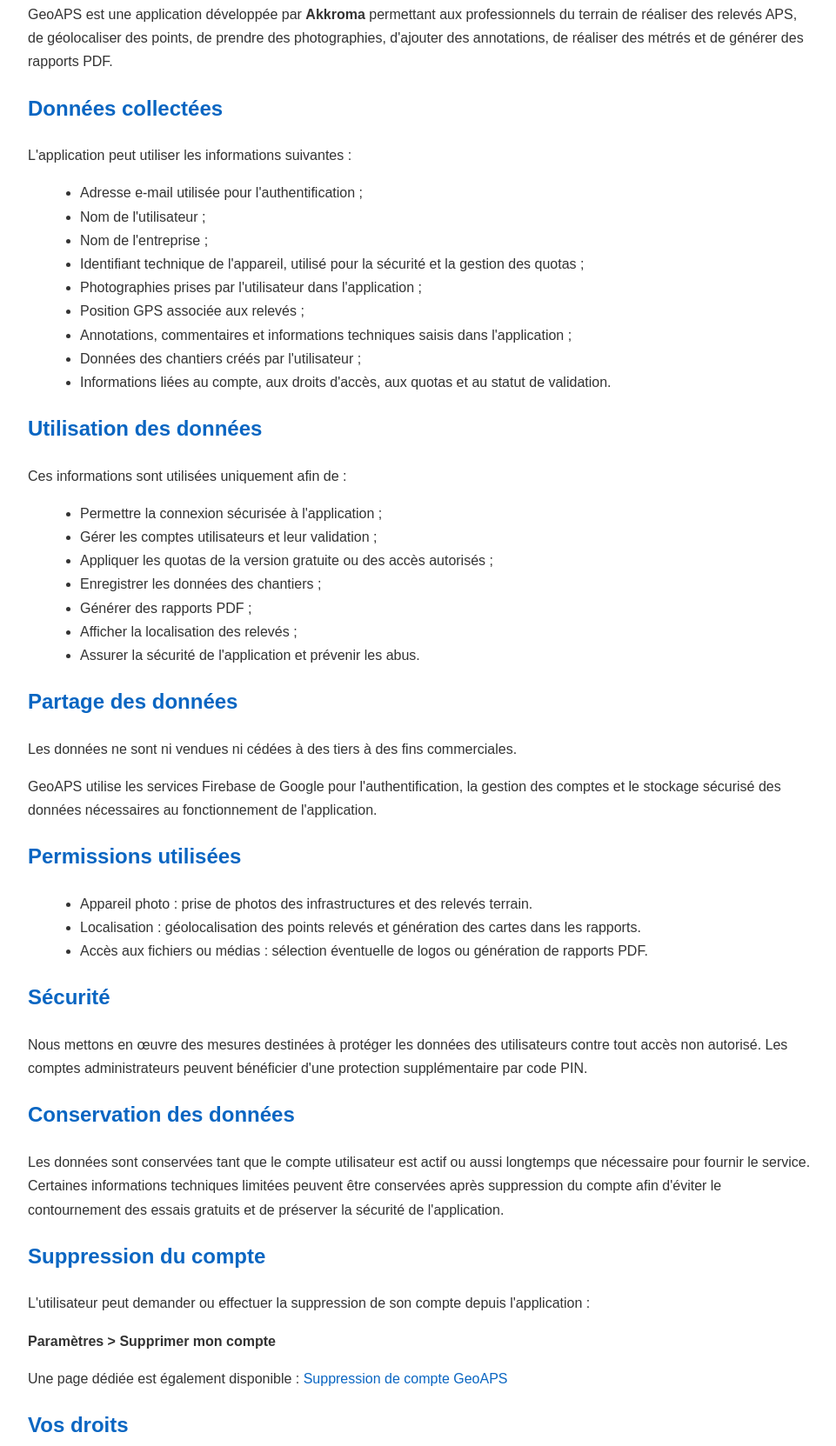
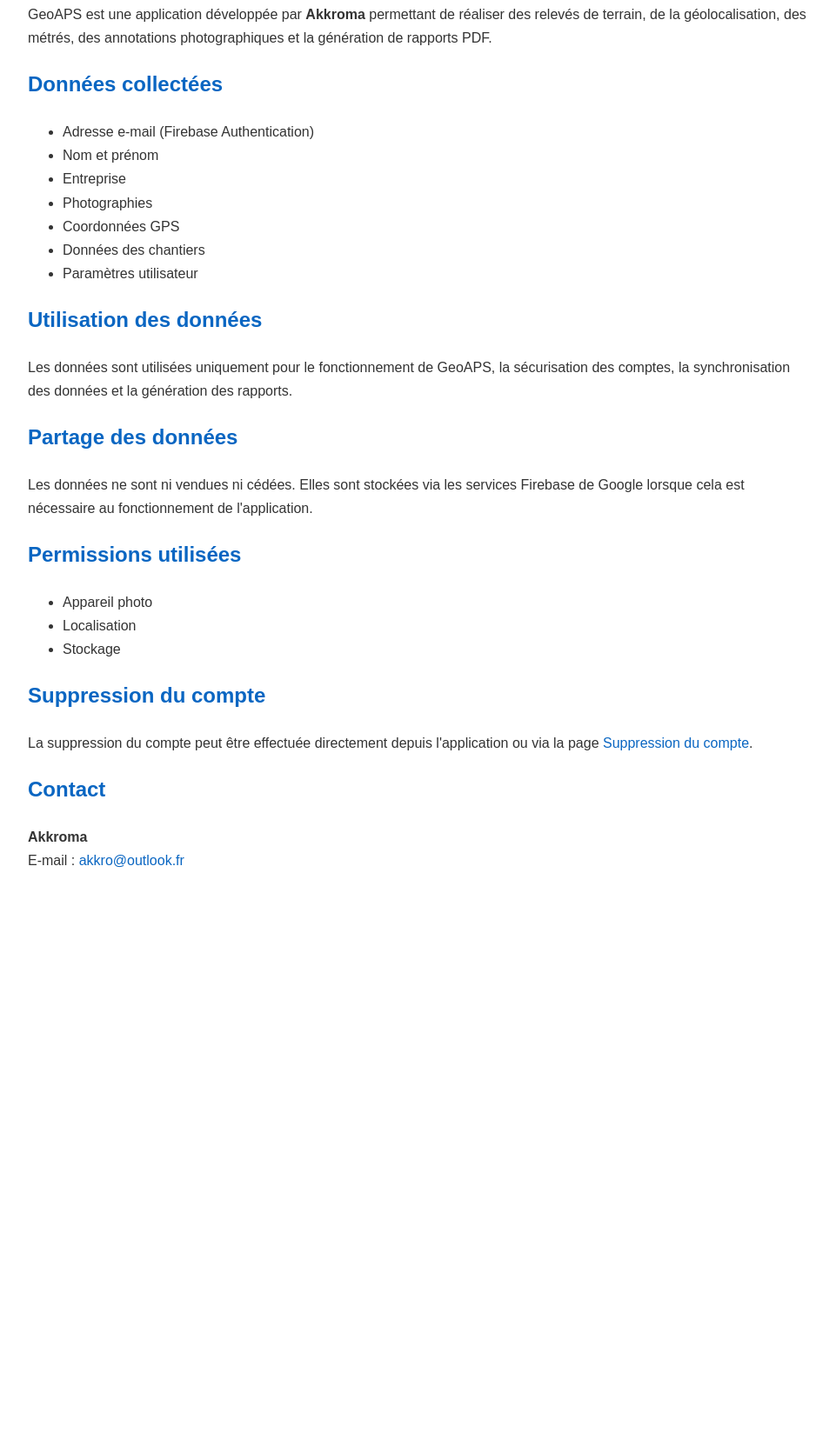
Before and after one commit to tristanmantin-ship-it/GeoAPS-Privacy, a plain HTML site: page index.html in a window 1280 px wide. Shown: the part 262-1925 px from the top of the page at 87% size, without its empty margins (158-1119 px from the left). After the commit the page ends 1341 px from the top, so only its background shows below. Drawn offline with Linux system fonts and the light colour scheme.

Commit message:
Update index.html

```diff
--- a/index.html
+++ b/index.html
@@ -7,7 +7,7 @@
 
 <style>
 body{
-    font-family:Arial, sans-serif;
+    font-family:Arial,sans-serif;
     max-width:900px;
     margin:40px auto;
     padding:20px;
@@ -17,10 +17,6 @@
 
 h1,h2{
     color:#0A66C2;
-}
-
-ul{
-    margin-left:20px;
 }
 
 a{
@@ -44,103 +40,55 @@
 <h2>Présentation</h2>
 
 <p>
-GeoAPS est une application développée par <strong>Akkroma</strong> permettant aux professionnels du terrain
-de réaliser des relevés APS, de géolocaliser des points, de prendre des photographies,
-d'ajouter des annotations, de réaliser des métrés et de générer des rapports PDF.
+GeoAPS est une application développée par <strong>Akkroma</strong> permettant de réaliser des relevés de terrain, de la géolocalisation, des métrés, des annotations photographiques et la génération de rapports PDF.
 </p>
 
 <h2>Données collectées</h2>
 
-<p>L'application peut utiliser les informations suivantes :</p>
-
 <ul>
-    <li>Adresse e-mail utilisée pour l'authentification ;</li>
-    <li>Nom de l'utilisateur ;</li>
-    <li>Nom de l'entreprise ;</li>
-    <li>Identifiant technique de l'appareil, utilisé pour la sécurité et la gestion des quotas ;</li>
-    <li>Photographies prises par l'utilisateur dans l'application ;</li>
-    <li>Position GPS associée aux relevés ;</li>
-    <li>Annotations, commentaires et informations techniques saisis dans l'application ;</li>
-    <li>Données des chantiers créés par l'utilisateur ;</li>
-    <li>Informations liées au compte, aux droits d'accès, aux quotas et au statut de validation.</li>
+<li>Adresse e-mail (Firebase Authentication)</li>
+<li>Nom et prénom</li>
+<li>Entreprise</li>
+<li>Photographies</li>
+<li>Coordonnées GPS</li>
+<li>Données des chantiers</li>
+<li>Paramètres utilisateur</li>
 </ul>
 
 <h2>Utilisation des données</h2>
 
-<p>Ces informations sont utilisées uniquement afin de :</p>
-
-<ul>
-    <li>Permettre la connexion sécurisée à l'application ;</li>
-    <li>Gérer les comptes utilisateurs et leur validation ;</li>
-    <li>Appliquer les quotas de la version gratuite ou des accès autorisés ;</li>
-    <li>Enregistrer les données des chantiers ;</li>
-    <li>Générer des rapports PDF ;</li>
-    <li>Afficher la localisation des relevés ;</li>
-    <li>Assurer la sécurité de l'application et prévenir les abus.</li>
-</ul>
+<p>
+Les données sont utilisées uniquement pour le fonctionnement de GeoAPS, la sécurisation des comptes, la synchronisation des données et la génération des rapports.
+</p>
 
 <h2>Partage des données</h2>
 
-<p>Les données ne sont ni vendues ni cédées à des tiers à des fins commerciales.</p>
-
 <p>
-GeoAPS utilise les services Firebase de Google pour l'authentification,
-la gestion des comptes et le stockage sécurisé des données nécessaires au fonctionnement de l'application.
+Les données ne sont ni vendues ni cédées.
+Elles sont stockées via les services Firebase de Google lorsque cela est nécessaire au fonctionnement de l'application.
 </p>
 
 <h2>Permissions utilisées</h2>
 
 <ul>
-    <li>Appareil photo : prise de photos des infrastructures et des relevés terrain.</li>
-    <li>Localisation : géolocalisation des points relevés et génération des cartes dans les rapports.</li>
-    <li>Accès aux fichiers ou médias : sélection éventuelle de logos ou génération de rapports PDF.</li>
+<li>Appareil photo</li>
+<li>Localisation</li>
+<li>Stockage</li>
 </ul>
-
-<h2>Sécurité</h2>
-
-<p>
-Nous mettons en œuvre des mesures destinées à protéger les données des utilisateurs
-contre tout accès non autorisé. Les comptes administrateurs peuvent bénéficier d'une protection supplémentaire
-par code PIN.
-</p>
-
-<h2>Conservation des données</h2>
-
-<p>
-Les données sont conservées tant que le compte utilisateur est actif ou aussi longtemps que nécessaire
-pour fournir le service. Certaines informations techniques limitées peuvent être conservées après suppression
-du compte afin d'éviter le contournement des essais gratuits et de préserver la sécurité de l'application.
-</p>
 
 <h2>Suppression du compte</h2>
 
 <p>
-L'utilisateur peut demander ou effectuer la suppression de son compte depuis l'application :
+La suppression du compte peut être effectuée directement depuis l'application ou via la page
+<a href="delete-account.html">Suppression du compte</a>.
 </p>
 
-<p>
-<strong>Paramètres &gt; Supprimer mon compte</strong>
-</p>
-
-<p>
-Une page dédiée est également disponible :
-<a href="delete-account.html">Suppression de compte GeoAPS</a>
-</p>
-
-<h2>Vos droits</h2>
-
-<p>
-Vous pouvez demander l'accès, la rectification ou la suppression de vos données
-en nous contactant à l'adresse indiquée ci-dessous.
-</p>
-
-<h2>Éditeur de l'application</h2>
+<h2>Contact</h2>
 
 <p>
 <strong>Akkroma</strong><br>
-GeoAPS<br>
 E-mail :
-<a href="mailto:contact@akkroma.fr">contact@akkroma.fr</a>
+<a href="mailto:akkro@outlook.fr">akkro@outlook.fr</a>
 </p>
 
 </body>
```
